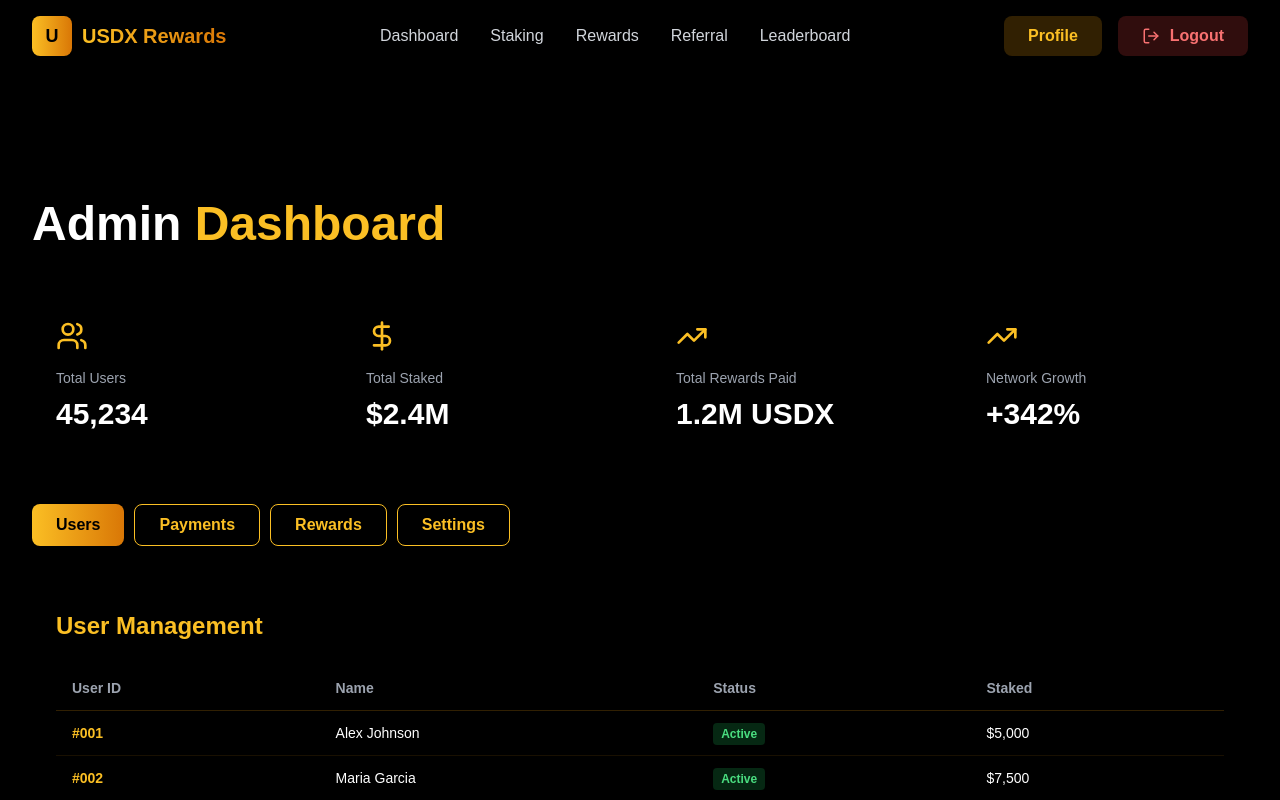
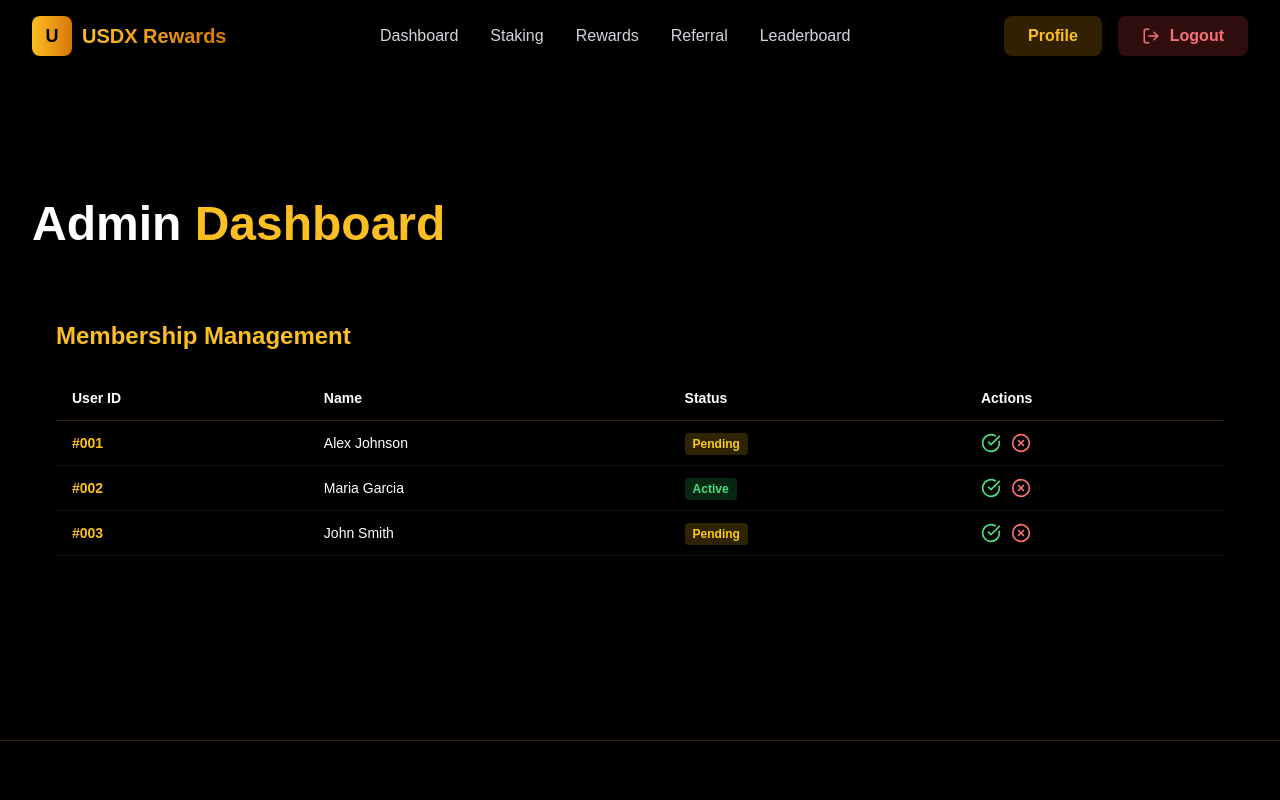
Before and after one commit to usdxofficialdev/-Dead-Token-Exchange-, a Next.js app: page /admin in a window 1280 px wide. Shown: the top 800 px of the page. Built offline with nearby package versions, Linux system fonts and the light colour scheme; what wagmi would draw is missing.

Commit message:
Update page.tsx

```diff
--- a/app/admin/page.tsx
+++ b/app/admin/page.tsx
@@ -4,118 +4,75 @@ import React, { useState } from 'react';
 import { motion } from 'framer-motion';
 import { Navigation } from '@/components/Navigation';
 import { Footer } from '@/components/Footer';
-import { Users, DollarSign, TrendingUp, Settings } from 'lucide-react';
+import { Users, DollarSign, TrendingUp, Settings, CheckCircle, XCircle } from 'lucide-react';
 
 export default function AdminPage() {
   const [activeTab, setActiveTab] = useState('users');
 
-  const adminStats = [
-    { label: 'Total Users', value: '45,234', icon: <Users size={32} />, color: 'gold' },
-    { label: 'Total Staked', value: '$2.4M', icon: <DollarSign size={32} />, color: 'gold' },
-    { label: 'Total Rewards Paid', value: '1.2M USDX', icon: <TrendingUp size={32} />, color: 'gold' },
-    { label: 'Network Growth', value: '+342%', icon: <TrendingUp size={32} />, color: 'gold' },
-  ];
+  // Dynamic User State
+  const [users, setUsers] = useState([
+    { id: '#001', name: 'Alex Johnson', status: 'Pending', staked: '$5,000' },
+    { id: '#002', name: 'Maria Garcia', status: 'Active', staked: '$7,500' },
+    { id: '#003', name: 'John Smith', status: 'Pending', staked: '$3,200' },
+  ]);
+
+  // Status Update Function
+  const handleStatusChange = (id: string, newStatus: string) => {
+    setUsers(prev => prev.map(user =>
+      user.id === id ? { ...user, status: newStatus } : user
+    ));
+  };
 
   return (
-    <main className="min-h-screen bg-black">
+    <main className="min-h-screen bg-black text-white">
       <Navigation isLoggedIn={true} onLogout={() => {}} />
 
       <section className="py-20 px-4 md:px-8 pt-32">
         <div className="max-w-7xl mx-auto">
-          <motion.h1
-            initial={{ opacity: 0, y: 20 }}
-            animate={{ opacity: 1, y: 0 }}
-            className="text-5xl font-black mb-12"
-          >
-            Admin <span className="text-gold-400">Dashboard</span>
-          </motion.h1>
-
-          {/* Admin Stats */}
-          <div className="grid grid-cols-1 md:grid-cols-2 lg:grid-cols-4 gap-6 mb-12">
-            {adminStats.map((stat, idx) => (
-              <motion.div
-                key={idx}
-                initial={{ opacity: 0, y: 20 }}
-                animate={{ opacity: 1, y: 0 }}
-                transition={{ delay: idx * 0.1 }}
-                className="glass rounded-2xl p-6"
-              >
-                <div className="text-gold-400 mb-4">{stat.icon}</div>
-                <p className="text-gray-400 mb-2 text-sm">{stat.label}</p>
-                <p className="text-3xl font-black">{stat.value}</p>
-              </motion.div>
-            ))}
-          </div>
-
-          {/* Admin Tabs */}
-          <div className="flex gap-4 mb-8 overflow-x-auto pb-2">
-            {['users', 'payments', 'rewards', 'settings'].map((tab) => (
-              <button
-                key={tab}
-                onClick={() => setActiveTab(tab)}
-                className={`px-6 py-2 rounded-lg font-bold whitespace-nowrap transition ${
-                  activeTab === tab
-                    ? 'bg-gradient-to-r from-gold-400 to-gold-600 text-black'
-                    : 'border border-gold-400 text-gold-400 hover:bg-gold-400/10'
-                }`}
-              >
-                {tab.charAt(0).toUpperCase() + tab.slice(1)}
-              </button>
-            ))}
-          </div>
+          <h1 className="text-5xl font-black mb-12">Admin <span className="text-gold-400">Dashboard</span></h1>
 
           {/* User Management */}
           {activeTab === 'users' && (
-            <motion.div
-              initial={{ opacity: 0, y: 20 }}
-              animate={{ opacity: 1, y: 0 }}
-              className="glass rounded-2xl p-6 overflow-x-auto"
-            >
-              <h3 className="text-2xl font-black mb-6 text-gold-400">User Management</h3>
+            <motion.div className="glass rounded-2xl p-6 overflow-x-auto">
+              <h3 className="text-2xl font-black mb-6 text-gold-400">Membership Management</h3>
               <table className="w-full text-sm">
                 <thead>
                   <tr className="border-b border-gold-500/20">
-                    <th className="text-left py-3 px-4 text-gray-400">User ID</th>
-                    <th className="text-left py-3 px-4 text-gray-400">Name</th>
-                    <th className="text-left py-3 px-4 text-gray-400">Status</th>
-                    <th className="text-left py-3 px-4 text-gray-400">Staked</th>
+                    <th className="text-left py-3 px-4">User ID</th>
+                    <th className="text-left py-3 px-4">Name</th>
+                    <th className="text-left py-3 px-4">Status</th>
+                    <th className="text-left py-3 px-4">Actions</th>
                   </tr>
                 </thead>
                 <tbody>
-                  {[
-                    { id: '#001', name: 'Alex Johnson', status: 'Active', staked: '$5,000' },
-                    { id: '#002', name: 'Maria Garcia', status: 'Active', staked: '$7,500' },
-                    { id: '#003', name: 'John Smith', status: 'Active', staked: '$3,200' },
-                  ].map((user, idx) => (
-                    <tr key={idx} className="border-b border-gold-500/10 hover:bg-gold-500/5 transition">
+                  {users.map((user) => (
+                    <tr key={user.id} className="border-b border-gold-500/10">
                       <td className="py-3 px-4 text-gold-400 font-bold">{user.id}</td>
                       <td className="py-3 px-4">{user.name}</td>
-                      <td className="py-3 px-4"><span className="px-2 py-1 bg-green-500/20 text-green-400 rounded text-xs font-bold">{user.status}</span></td>
-                      <td className="py-3 px-4">{user.staked}</td>
+                      <td className="py-3 px-4">
+                        <span className={`px-2 py-1 rounded text-xs font-bold ${
+                          user.status === 'Active' ? 'bg-green-500/20 text-green-400' :
+                          user.status === 'Rejected' ? 'bg-red-500/20 text-red-400' : 'bg-yellow-500/20 text-yellow-400'
+                        }`}>
+                          {user.status}
+                        </span>
+                      </td>
+                      <td className="py-3 px-4 flex gap-2">
+                        <button onClick={() => handleStatusChange(user.id, 'Active')} className="text-green-400 hover:text-green-300">
+                          <CheckCircle size={20} />
+                        </button>
+                        <button onClick={() => handleStatusChange(user.id, 'Rejected')} className="text-red-400 hover:text-red-300">
+                          <XCircle size={20} />
+                        </button>
+                      </td>
                     </tr>
                   ))}
                 </tbody>
               </table>
             </motion.div>
           )}
-
-          {/* Other Tabs */}
-          {activeTab !== 'users' && (
-            <motion.div
-              initial={{ opacity: 0, y: 20 }}
-              animate={{ opacity: 1, y: 0 }}
-              className="glass rounded-2xl p-6 text-center h-96 flex items-center justify-center"
-            >
-              <div>
-                <Settings size={48} className="mx-auto mb-4 text-gold-400" />
-                <h3 className="text-2xl font-black mb-2">{activeTab.charAt(0).toUpperCase() + activeTab.slice(1)}</h3>
-                <p className="text-gray-400">Configuration interface coming soon</p>
-              </div>
-            </motion.div>
-          )}
         </div>
       </section>
-
       <Footer />
     </main>
   );
```
